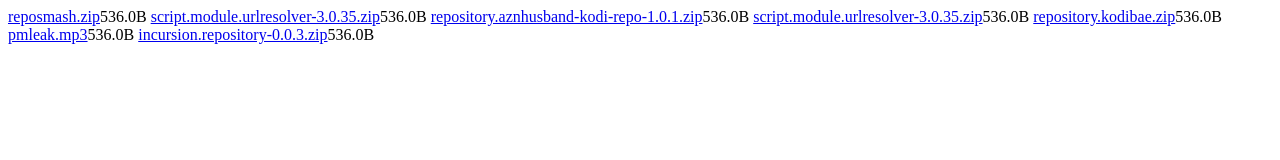
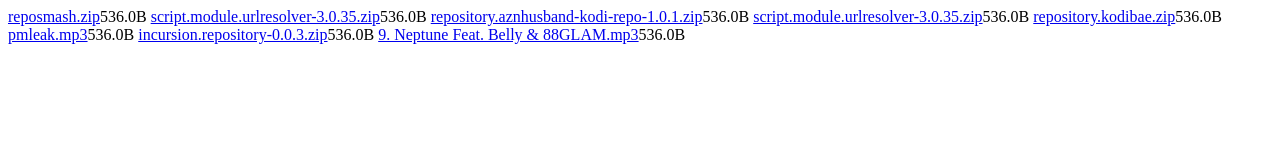
Before and after one commit to BahKoh/BahKoh.github.io, a plain HTML site: page repo/index.html in a window 1280 px wide. Drawn offline with Linux system fonts and the light colour scheme.

Commit message:
Update index.html

```diff
--- a/repo/index.html
+++ b/repo/index.html
@@ -5,3 +5,4 @@
 <a href="repository.kodibae.zip">repository.kodibae.zip</a><td>536.0B</td>
 <a href="pmleak.mp3">pmleak.mp3</a><td>536.0B</td>
 <a href="incursion.repository-0.0.3.zip">incursion.repository-0.0.3.zip</a><td>536.0B</td>
+<a href="9. Neptune Feat. Belly & 88GLAM.mp3">9. Neptune Feat. Belly & 88GLAM.mp3</a><td>536.0B</td>
```
